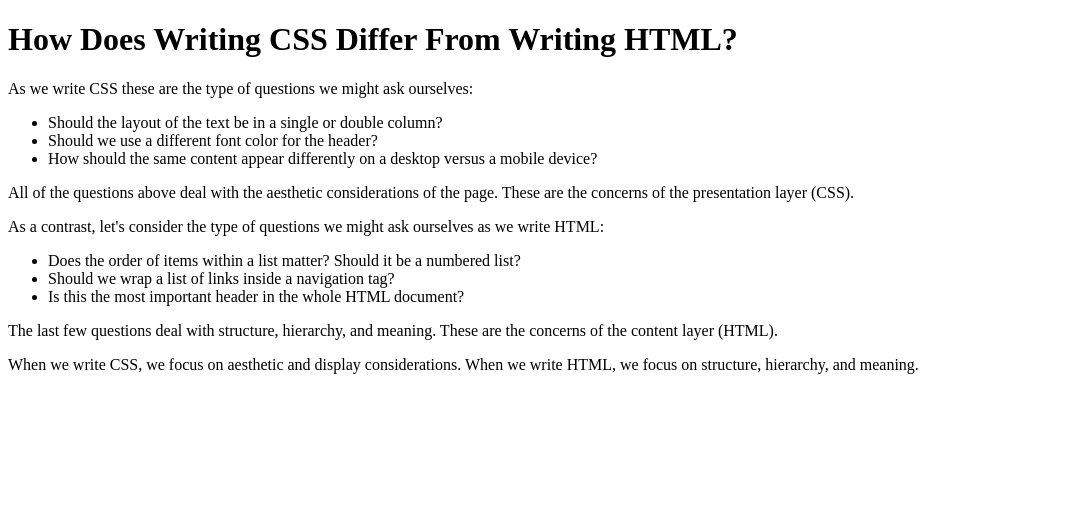
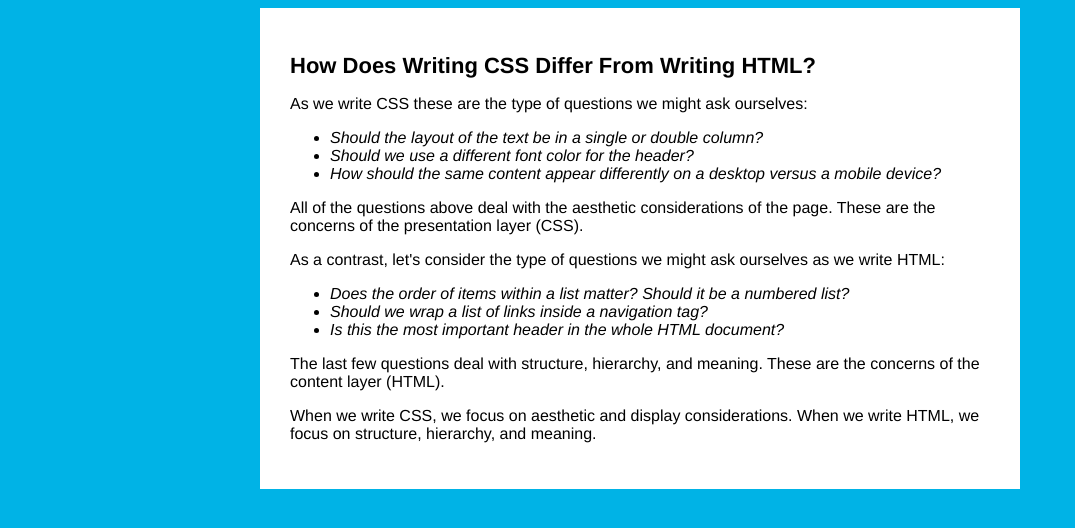
Before and after one commit to learn-co-curriculum/phase-0-css-intro-lab, a plain HTML site: page index.html in a window 1280 px wide. Shown: the whole page, without its empty margins (0-1075 px from the left). Drawn offline with Linux system fonts and the light colour scheme.

Commit message:
commit tree dfc73dca943c7458779d9456ca0c795901cbdc01

```diff
--- a/index.html
+++ b/index.html
@@ -3,7 +3,8 @@
   <head>
     <meta charset="utf-8">
     <title>Introduction to CSS Lab</title>
-    <!-- Your code here! -->
+    <link rel="stylesheet" href="./style.css" />
+
   </head>
 
   <body>
--- a/style.css
+++ b/style.css
@@ -1,20 +1,22 @@
 /* Tag selector to select the 'body' element */
 body {
-  /* Your code here! */
+  background-color: #00b3e6;
 }
 
 /* Tag selector to select all 'div' elements. We only have one 'div' in our HTML */
 div {
-  /* Your code here! */
+  width: 700px;
+  margin: auto;
+  font-family: Helvetica Neue;
+  background-color: white;
+  padding: 30px;
 }
-
 /* ID selector to select the element with id 'main-header' */
 #main-header {
-  /* Your code here! */
-  color: red;
+  font-size: 22px;
 }
 
 /* Class selector to select elements containing the class 'perspective-questions' */
 .perspective-questions {
-  /* Your code here! */
+  font-style: italic;
 }
```
